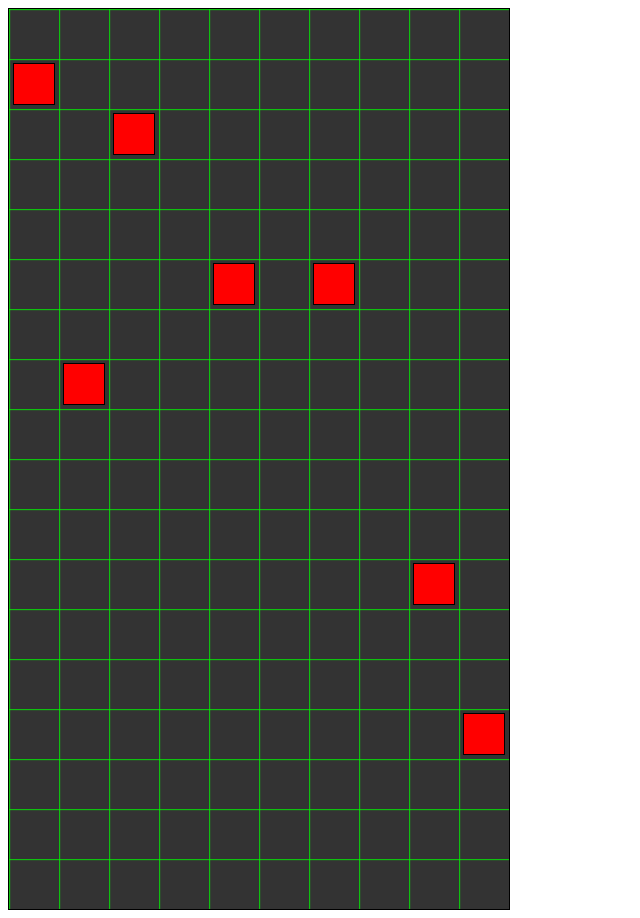
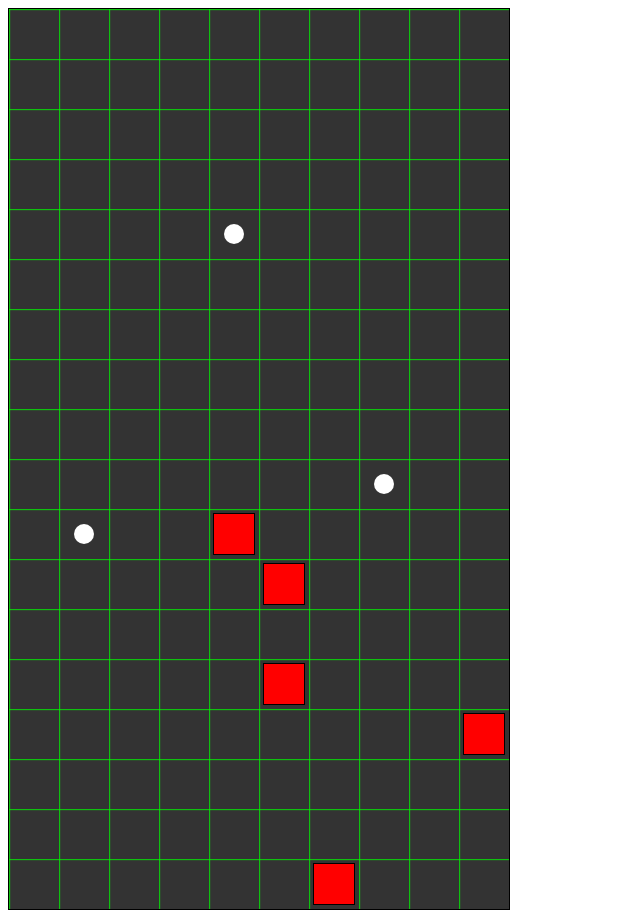
Before and after one commit to CarlosCE-dev/GameAppTest, a Vue app: page / in a window 1280 px wide. Shown: the whole page, without its empty margins (0-640 px from the left). Built offline with nearby package versions, Linux system fonts and the light colour scheme.

Commit message:
Add fod component

```diff
--- a/src/App.vue
+++ b/src/App.vue
@@ -5,8 +5,5 @@
 </template>
 
 <script setup lang="ts">
-
 import Grid from '@/components/Grid.vue'
-
-
 </script>
--- /dev/null
+++ b/src/components/Food.vue
@@ -0,0 +1,37 @@
+<template>
+    <div class="cell" :style="styleCell">
+        <div class="player">
+
+        </div>
+    </div>
+</template>
+
+<script setup lang="ts">
+import { useCell } from '../composables/useCell';
+import type { ICell } from '../models/ICell';
+
+const { cell } = defineProps<{
+  cell: ICell
+}>()
+
+const { styleCell } = useCell(cell);
+</script>
+
+<style scoped>
+.cell {
+    position: absolute;
+    width: 50px;
+    height: 50px;
+    display: flex;
+    flex-direction: column;
+    align-items: center;
+    justify-content: center;
+}
+
+.player {
+    border-radius: 50%;
+    width: 20px;
+    height: 20px;
+    background-color: white;
+}
+</style>
--- a/src/components/Grid.vue
+++ b/src/components/Grid.vue
@@ -1,17 +1,22 @@
 <template>
     <div class="grid" v-if="cells">
         <SquareCell v-for="(item) in cells" :cell="item" :key="item.id"/>
+        <Food v-for="(item) in foods" :cell="item" :key="item.id"/>
     </div>
 </template>
 
 <script setup lang="ts">
+// Components
 import SquareCell from "./SquareCell.vue";
+import Food from "./Food.vue";
+
+// Store
 import { useGameStore } from '../stores/game';
 import { storeToRefs } from "pinia";
 
 const store = useGameStore();
 
-const { cells } = storeToRefs(store);
+const { cells, foods } = storeToRefs(store);
 const { randomizePositions } = store;
 
 setInterval(() => {
--- a/src/data/db.ts
+++ b/src/data/db.ts
@@ -1,39 +1,33 @@
+import { randomPositions } from "@/helpers/random";
 import type { ICell } from "@/models/ICell";
+import type { IFood } from "@/models/IFood";
 
-export const cells:ICell[] = [
-    {
-        id: 1,
-        top: 0,
-        left: 0
-    },
-    {
-        id: 2,
-        top: 1,
-        left: 2
-    },
-    {
-        id: 3,
-        top: 9,
-        left: 9
-    },
-    {
-        id: 4,
-        top: 15,
-        left: 9
-    },
-    {
-        id: 5,
-        top: 4,
-        left: 4
-    },
-    {
-        id: 6,
-        top: 7,
-        left: 7
-    },
-    {
-        id: 7,
-        top: 9,
-        left: 2
-    }
-];
+const cellItems = 5,
+    foodItems = 3;
+
+export const generateCells = () => {
+    let id = 1;
+    return new Array(cellItems).fill("").map(() => {
+        const [left, top] = randomPositions();
+        const cell:ICell = {
+            id,
+            top,
+            left
+        }
+        id++
+        return cell;
+    });
+}
+export const generateFoods = () => {
+    let id = 1;
+    return new Array(foodItems).fill("").map(() => {
+        const [left, top] = randomPositions();
+        const food:IFood = {
+            id,
+            top,
+            left
+        }
+        id++;
+        return food;
+    });
+}
--- a/src/helpers/random.ts
+++ b/src/helpers/random.ts
@@ -16,6 +16,12 @@ export const getNextRandomPosition = (cell:ICell) => {
     const directions = getDirectionsAvailable(cell);
     shuffleArray(directionTypes);
     return directions[Math.floor(Math.random() * directions.length)];
+}
+export const randomPositions = () => {
+    return [
+        Math.floor(Math.random() * (totalWidth - 0 + 1)) + 0,
+        Math.floor(Math.random() * (totalHeight - 0 + 1)) + 0
+    ]
 }
 /**
  * Get a direction available for a cell
--- /dev/null
+++ b/src/models/Food.ts
@@ -0,0 +1,28 @@
+import type { IFood } from "./IFood";
+
+/**
+ * food/Player in the grid
+ */
+export class Food implements IFood {
+    /**
+     * Basic identifier of the food
+     */
+    id: number;
+    /**
+     * The top position of the food in the grid
+     */
+    top: number;
+    /**
+     * The left position of the food in the grid
+     */
+    left: number;
+    /**
+     * Basic constructor
+     * @param food The IFood interface
+     */
+    constructor(food:IFood) {
+        this.id = food.id;
+        this.top = food.top;
+        this.left = food.left;
+    }
+}
--- /dev/null
+++ b/src/models/IFood.ts
@@ -0,0 +1,17 @@
+/**
+ * Basic interface for a food
+ */
+export interface IFood {
+    /**
+     * Basic identifier of the food
+     */
+     id: number;
+     /**
+      * The top position of the food in the grid
+      */
+     top: number;
+     /**
+      * The left position of the food in the grid
+      */
+     left: number;
+}
--- a/src/stores/game.ts
+++ b/src/stores/game.ts
@@ -1,11 +1,12 @@
-import { cells } from '@/data/db';
 import { defineStore } from 'pinia'
+import { generateFoods, generateCells } from '../data/db';
 import { getNextPositions } from '../helpers/movement';
 
 export const useGameStore = defineStore({
     id: 'game',
     state: () => ({
-        cells: cells
+        cells: generateCells(),
+        foods: generateFoods()
     }),
     actions: {
         randomizePositions(){
```
